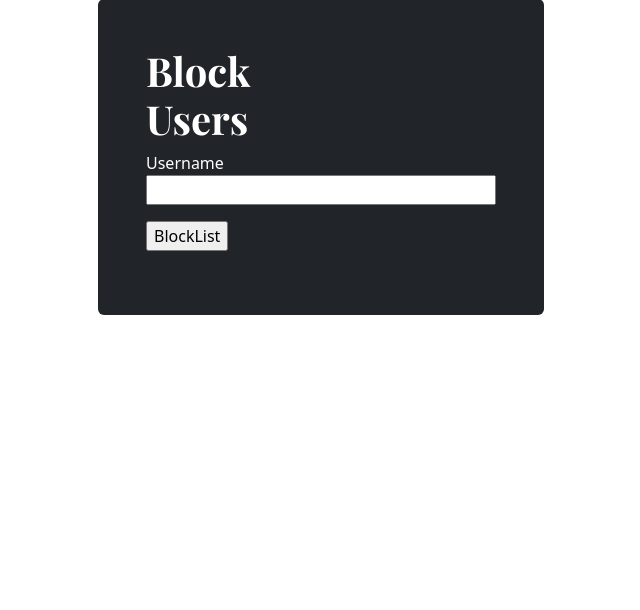
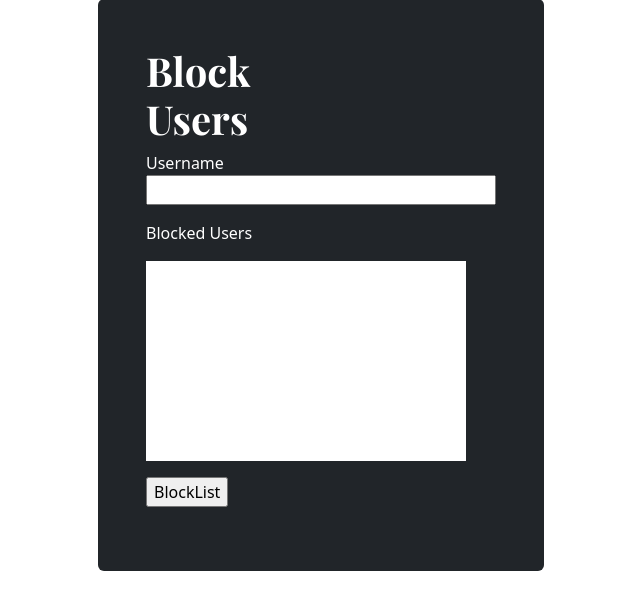
Before and after one commit to KueTone/Chatmail-Web-App, a Flask app: page /block in a window 1280 px wide. Shown: the part 147-757 px from the top of the page, without its empty margins (319-959 px from the left). Run offline with Flask 3, Linux system fonts and the light colour scheme; a user stored in the database is signed in; some libraries are stand-ins or nearby versions.

Commit message:
Update blocklist.html

```diff
--- a/app/templates/blocklist.html
+++ b/app/templates/blocklist.html
@@ -8,15 +8,22 @@
             <form action="" method="post">
                 {{ form.hidden_tag() }}
                 <p>
+
                         {{ form.username.label }}<br>
                         {{ form.username(size=32) }}<br>
                         {% for error in form.username.errors %}
                         <span style="color: red;">[{{ error }}]</span>
                         {% endfor %}
+                        <p>Blocked Users</p>
+
+                    <div class = "container" style= "background-color: white; height: 200px; width: 320px">
+                        {% for username in BlockList %}
+                        <p>username</p>
+                        {% endfor %}
+                    </div>
                 </p>
                 <p>{{ form.submit() }}</p>
             </form>
-    </div>
-    </div>
+        </div></div>
     </div>
 {% endblock %}
```
Lines whose indentation alone changed are shown as unchanged.
